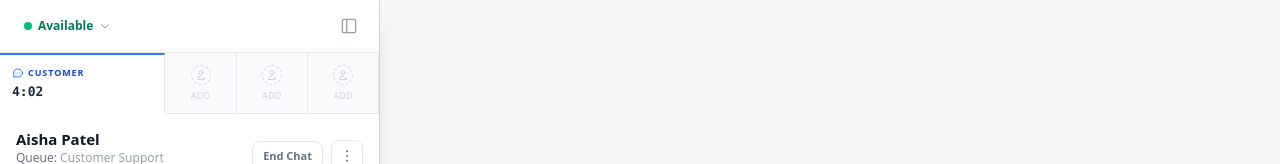
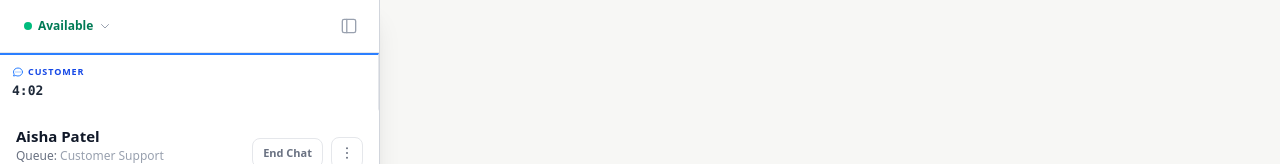
Before and after one commit to jmrober/conversation-support-prototype, a React (Vite) app: page / in a window 1280 px wide. Both pictures are taken after a click on the button 360 px from the left and 382 px from the top of the page. Shown: the top 164 px of the page. Built offline with nearby package versions, Linux system fonts and the light colour scheme.

Commit message:
Remove empty ADD placeholder tabs from tab bar
Co-Authored-By: Claude Sonnet 4.6 <noreply@anthropic.com>

```diff
--- a/src/features/tabs/ConversationTabs.tsx
+++ b/src/features/tabs/ConversationTabs.tsx
@@ -8,7 +8,6 @@ interface Props {
   threads: Thread[];
   selectedId: string | null;
   onSelect: (id: string) => void;
-  onNewConversation: () => void;
 }
 
 // ── Ordering: calls first, then chats by urgency ──────────────────────────────
@@ -207,27 +206,9 @@ function ConversationTab({
   );
 }
 
-// ── Empty slot tab ────────────────────────────────────────────────────────────
-function EmptyTab({ onClick }: { onClick: () => void }) {
-  return (
-    <button
-      onClick={onClick}
-      className="flex-1 flex flex-col items-center justify-center border-r border-gray-200 border-t-2 border-t-transparent bg-gray-50 hover:bg-gray-100 transition-colors gap-1 py-2.5 min-w-0 group"
-    >
-      <div className="w-5 h-5 rounded-full border border-dashed border-gray-300 group-hover:border-gray-400 flex items-center justify-center transition-colors">
-        <svg className="w-3 h-3 text-gray-300 group-hover:text-gray-400 transition-colors" fill="none" viewBox="0 0 24 24" stroke="currentColor">
-          <path strokeLinecap="round" strokeLinejoin="round" strokeWidth={2} d="M16 7a4 4 0 11-8 0 4 4 0 018 0zM12 14a7 7 0 00-7 7h11m2-4v4m2-2h-4" />
-        </svg>
-      </div>
-      <span className="text-[9px] font-medium text-gray-300 group-hover:text-gray-400 uppercase tracking-wide transition-colors">Add</span>
-    </button>
-  );
-}
-
 // ── Tab bar ───────────────────────────────────────────────────────────────────
-export default function ConversationTabs({ threads, selectedId, onSelect, onNewConversation }: Props) {
+export default function ConversationTabs({ threads, selectedId, onSelect }: Props) {
   const sorted = sortForTabs(threads).slice(0, MAX_SLOTS);
-  const emptyCount = Math.max(0, MAX_SLOTS - sorted.length);
 
   // Track which thread IDs are genuinely new (just mounted)
   const seenIds = useRef(new Set<string>());
@@ -250,9 +231,6 @@ export default function ConversationTabs({ threads, selectedId, onSelect, onNewC
           onClick={() => onSelect(thread.id)}
         />
       ))}
-      {Array.from({ length: emptyCount }).map((_, i) => (
-        <EmptyTab key={`empty-${i}`} onClick={onNewConversation} />
-      ))}
     </div>
   );
 }
--- a/src/prototype/Prototype.tsx
+++ b/src/prototype/Prototype.tsx
@@ -776,7 +776,6 @@ export default function Prototype({ flowId, onNavigateScenarios }: Props) {
             threads={tabThreads}
             selectedId={effectiveSelectedId}
             onSelect={handleSelectThread}
-            onNewConversation={() => { setDirectoryIntent('outbound'); setActivePanel('directory'); }}
           />
           {selectedThread ? (
             <SLOTS.ConversationPanel
@@ -884,7 +883,6 @@ export default function Prototype({ flowId, onNavigateScenarios }: Props) {
           threads={tabThreads}
           selectedId={effectiveSelectedId}
           onSelect={handleSelectThread}
-          onNewConversation={() => { setDirectoryIntent('outbound'); setActivePanel('directory'); }}
         />
         {selectedThread ? (
           <SLOTS.ConversationPanel
```
